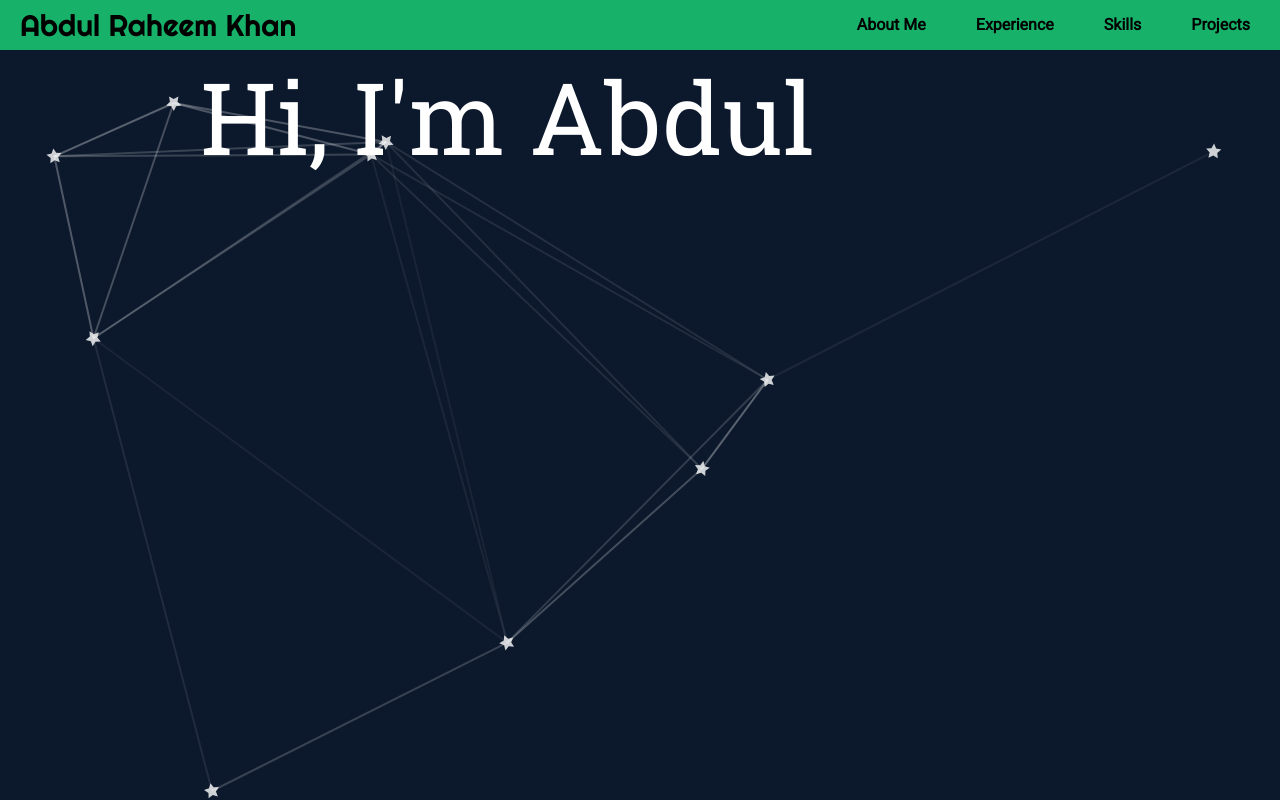
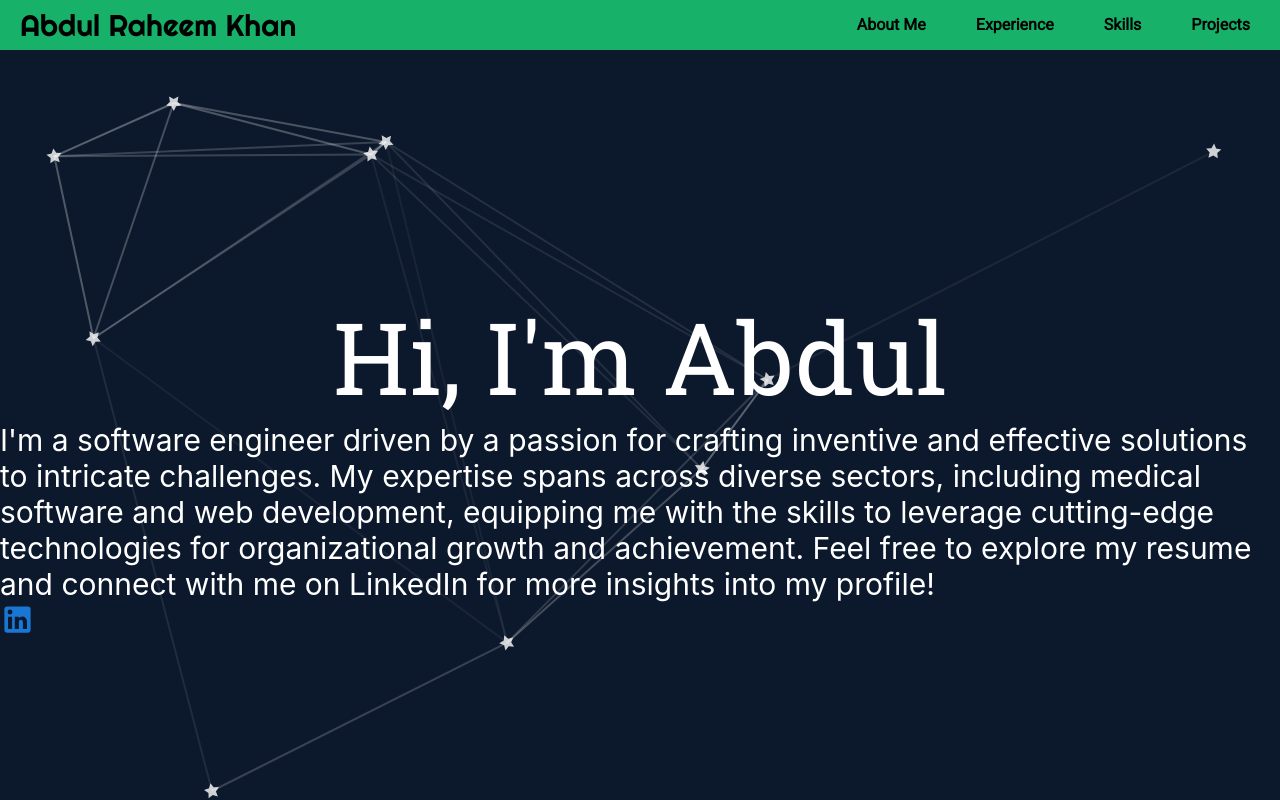
Before and after one commit to ark-24/Portfolio-Project, a React (Create React App) app: page / in a window 1280 px wide. Built offline with nearby package versions, Linux system fonts and the light colour scheme.

Commit message:
Added Home Page Content

```diff
--- a/package.json
+++ b/package.json
@@ -3,6 +3,10 @@
   "version": "0.1.0",
   "private": true,
   "dependencies": {
+    "@emotion/react": "^11.11.1",
+    "@emotion/styled": "^11.11.0",
+    "@mui/icons-material": "^5.14.8",
+    "@mui/material": "^5.14.8",
     "@testing-library/jest-dom": "^5.17.0",
     "@testing-library/react": "^13.4.0",
     "@testing-library/user-event": "^13.5.0",
--- a/src/components/Home.jsx
+++ b/src/components/Home.jsx
@@ -2,13 +2,23 @@ import React from 'react'
 import Navbar from './Navbar/Navbar'
 import ParticlesBackground from './Particles/ParticlesBackground';
 import './Home.scss'
+import LinkedInIcon from '@mui/icons-material/LinkedIn';
+import Stack from "@mui/material/Stack";
 
 const Home = () => {
   return (
     <div  >
     <ParticlesBackground/>
+    <div className='info'>
     <span className='intro'> Hi, I'm Abdul</span>
+    <span className='aboutMe'>I'm a software engineer driven by a passion for crafting inventive and effective solutions to intricate challenges. My expertise spans across diverse sectors, including medical software and web development, equipping me with the skills to leverage cutting-edge technologies for organizational growth and achievement.
+      Feel free to explore my resume and connect with me on LinkedIn for more insights into my profile!</span>
+    </div>
+    <div className="icons">
+    <LinkedInIcon onClick={event => window.open('https://www.google.com', '_blank')} color="primary" fontSize="large" sx={{display: 'flex',
+    justifyContent: 'center'}} />
 
+    </div>
     </div>
   )
 }
--- a/src/components/Home.scss
+++ b/src/components/Home.scss
@@ -1,7 +1,45 @@
-.intro{
-font-size: 100px;
-color:white;
-font-family: 'Roboto Slab';
-padding: 200px 200px 200px 200px;
+.info {
+  margin-top: 30vh;
+  .intro {
+    font-size: 100px;
+    color: white;
+    font-family: 'Roboto Slab';
+    display: flex;
+    justify-content: center; /* Center content horizontally */
+    // animation: fadeIn 5s;
+    animation: slide-in 1s;
 
+  }
+
+  .aboutMe {
+    font-size: 30px;
+    display: flex;
+    justify-content: center; /* Center content horizontally */
+    color: white;
+    animation: fadeIn 5s;
+  }
+
+  .icons{
+    display: flex;
+    justify-content: center;
+  }
 }
+@keyframes fadeIn {
+  0% { opacity: 0; }
+  100% { opacity: 1; }
+}
+
+
+@keyframes example {
+  from {transform: transition(0,0)}
+  to {transform: transition(3em,0)}
+}
+
+@keyframes slide-in {
+  from {
+    transform: translateX(-100%);
+  }
+  to {
+    transform: translateX(0%);
+  }
+}
```
Also changed, not shown: 1 other file (tests, documents, lock files or other folders).
